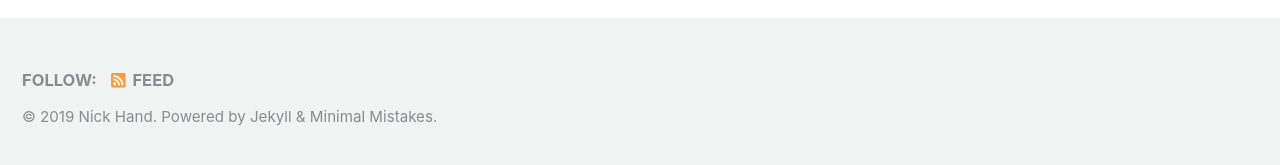
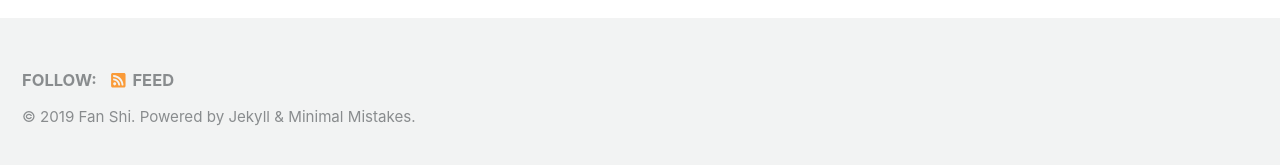
Before and after one commit to fanshi0301/Test, a Jekyll site: the page built from index.html, in a window 1280 px wide and 900 px high, scrolled down 222 px. Shown: the part 727-892 px from the top of the window. Built offline with Jekyll 4.4.1, drawn with Linux system fonts in a browser that asks for light colours; cached includes are drawn as plain includes; nearby versions of some CDN libraries; a script that is not in the unit is left out; the list of posts is cut into pages by our own code.

Commit message:
Update _config.yml

```diff
--- a/_config.yml
+++ b/_config.yml
@@ -18,7 +18,7 @@ minimal_mistakes_skin: "default" # "air", "aqua", "contrast", "dark", "dirt", "n
 locale: "en-US"
 title: "MUSA 620: Data Wrangling and Data Visualization"
 title_separator: "-"
-name: "Nick Hand"
+name: "Fan Shi"
 description: "Displaying cool data visualizations"
 url: # the base hostname & protocol for your site e.g. "https://mmistakes.github.io"
 baseurl: # the subpath of your site, e.g. "/blog"
@@ -105,7 +105,7 @@ analytics:
 
 # Site Author
 author:
-  name: "Nick Hand"
+  name: "Fan Shi"
   avatar: # path of avatar image, e.g. "/assets/images/bio-photo.jpg"
   bio: "Director of Finance, Data, and Policy, Philadelphia Controller"
   location: "Philadelphia"
```
